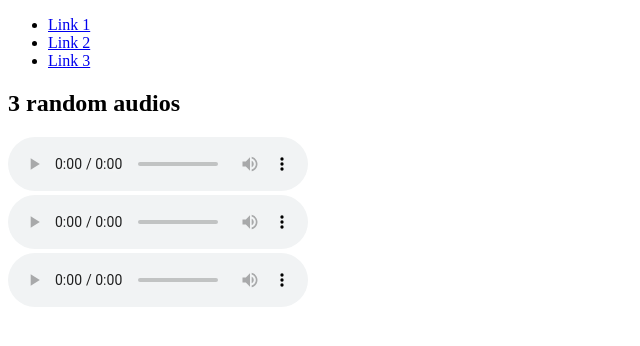
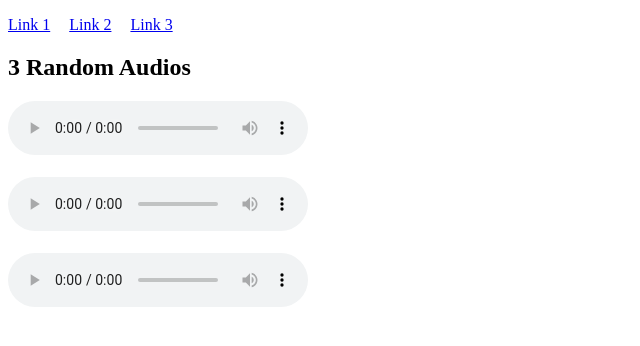
Before and after one commit to acciojob/semantic-navbar-and-audios-KaviShalinist, a website: page main.html in a window 1280 px wide. Shown: the whole page, without its empty margins (0-640 px from the left). Drawn offline with Linux system fonts and the light colour scheme.

Commit message:
created a submission

```diff
--- a/main.html
+++ b/main.html
@@ -4,6 +4,18 @@
     <meta charset="UTF-8">
     <meta name="viewport" content="width=device-width, initial-scale=1.0">
     <title>Navbar and Audio Section</title>
+    <style>
+        /* Optional styling to ensure everything looks neat */
+        nav ul {
+            list-style-type: none;  /* Removes bullets from the list */
+            padding: 0;
+        }
+
+        nav ul li {
+            display: inline;  /* Places links horizontally */
+            margin-right: 15px;
+        }
+    </style>
 </head>
 <body>
 
@@ -18,17 +30,17 @@
 
     <!-- Part 2: Audio Section -->
     <section>
-        <h2>3 random audios</h2>
+        <h2>3 Random Audios</h2>
         <audio controls>
             <source src="http://commondatastorage.googleapis.com/codeskulptor-demos/DDR_assets/Kangaroo_MusiQue_-_The_Neverwritten_Role_Playing_Game.mp3" type="audio/mpeg">
             Your browser does not support the audio element.
         </audio>
-        <br>
+        <br><br>
         <audio controls>
             <source src="http://commondatastorage.googleapis.com/codeskulptor-assets/Epoq-Lepidoptera.ogg" type="audio/ogg">
             Your browser does not support the audio element.
         </audio>
-        <br>
+        <br><br>
         <audio controls>
             <source src="http://codeskulptor-demos.commondatastorage.googleapis.com/pang/paza-moduless.mp3" type="audio/mpeg">
             Your browser does not support the audio element.
```
